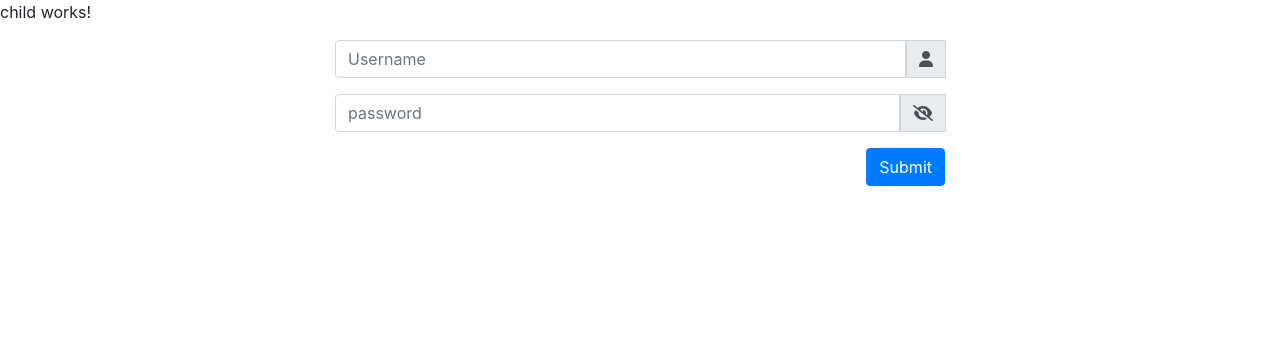
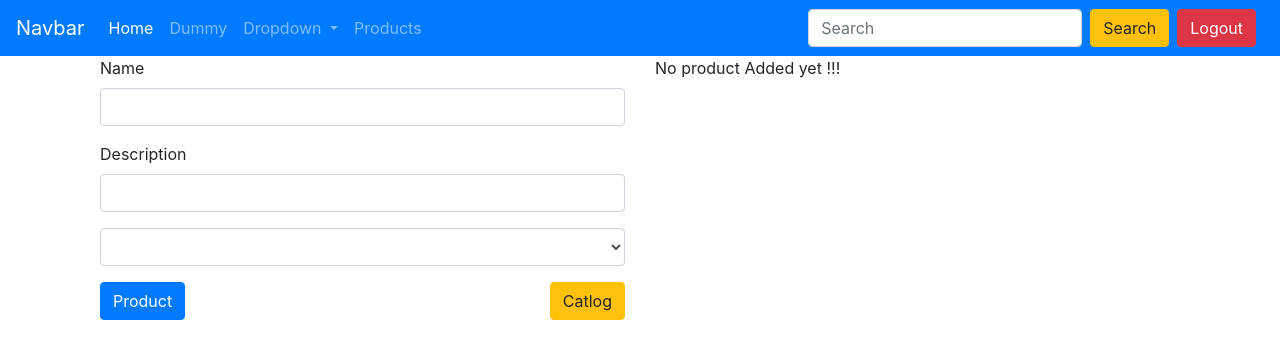
Before and after one commit to Rajeshsutare/1-practice, an Angular app: page /products in a window 1280 px wide. Before the commit this address led to /. Shown: the top 358 px of the page. Built offline with nearby package versions, Linux system fonts and the light colour scheme.

Commit message:
product comp created

```diff
--- a/src/app/app-routing.module.ts
+++ b/src/app/app-routing.module.ts
@@ -2,11 +2,13 @@ import { NgModule } from '@angular/core';
 import { RouterModule, Routes } from '@angular/router';
 import { NavbarComponent } from './pages/components/navbar/navbar.component';
 import { DummyComponent } from './pages/components/dummy/dummy.component';
+import { ProductsComponent } from './pages/components/products/products.component';
 
 const routes: Routes = [
   // {path:"", pathMatch:"full",redirectTo:"navbar"},
   // {path:"navbar",component:NavbarComponent},
   {path:"dummy",component:DummyComponent},
+  {path:"products", component:ProductsComponent}
 ];
 
 @NgModule({
--- a/src/app/app.component.html
+++ b/src/app/app.component.html
@@ -1,4 +1,4 @@
-<!-- <app-navbar></app-navbar>
-<router-outlet></router-outlet> -->
+<app-navbar></app-navbar>
+<router-outlet></router-outlet>
 
-<app-parent></app-parent>
+<!-- <app-parent></app-parent> -->
--- a/src/app/app.module.ts
+++ b/src/app/app.module.ts
@@ -9,6 +9,7 @@ import { EventsDirective } from './directives/events.directive';
 import { ChildComponent } from './pages/components/child/child.component';
 import { ParentComponent } from './pages/components/parent/parent.component';
 import { FormsModule, ReactiveFormsModule } from '@angular/forms';
+import { ProductsComponent } from './pages/components/products/products.component';
 
 @NgModule({
   declarations: [
@@ -17,7 +18,8 @@ import { FormsModule, ReactiveFormsModule } from '@angular/forms';
     DummyComponent,
     EventsDirective,
     ChildComponent,
-    ParentComponent
+    ParentComponent,
+    ProductsComponent
   ],
   imports: [
     BrowserModule,
--- a/src/app/pages/components/child/child.component.ts
+++ b/src/app/pages/components/child/child.component.ts
@@ -29,7 +29,8 @@ export class ChildComponent implements OnInit {
 
   onlogInform(){
     console.log(this.logInform.value);
-    this.toParent.emit(this.logInform.value)
+    this.toParent.emit(this.logInform.value);
+    this.logInform.reset();
 
   }
 
--- a/src/app/pages/components/navbar/navbar.component.html
+++ b/src/app/pages/components/navbar/navbar.component.html
@@ -34,7 +34,7 @@
           </div>
         </li>
         <li class="nav-item">
-          <a class="nav-link " routerLink="">comp</a>
+          <a class="nav-link " routerLink="/products">Products</a>
         </li>
       </ul>
       <form class="form-inline my-2 my-lg-0">
--- /dev/null
+++ b/src/app/pages/components/products/products.component.html
@@ -0,0 +1,63 @@
+
+
+<div class="container">
+    <div class="row">
+        <div class="col-md-6">
+            <form action="" [formGroup]="productForm" >
+                <div class="form-group">
+                    <label for="name">Name</label>
+                    <input type="text" name="name" id="name" class="form-control" formControlName="name">
+                </div>
+                <div class="form-group">
+                    <label for="description">Description</label>
+                    <input type="text" name="description" id="description" class="form-control" formControlName="description">
+                </div>
+               <div class="form-group">
+                <select name="category" id="category"  formControlName="category" class="form-control" >
+                    <label for="">Select</label>
+                    <option value="Product" >Product</option>
+                    <option value="Catlog" >Catlog</option>
+                </select>
+               </div>
+                <div class="btns d-flex justify-content-between">
+                    <button class="btn btn-primary" type="submit"
+                    (click)="onProductForm()"
+                    >Product</button>
+                    <button class="btn btn-warning" type="submit"
+                    (click)="onCatlog()"
+                    >Catlog</button>
+                </div>
+
+            </form>
+        </div>
+        <div class="col-md-6">
+    <ng-container *ngIf="productsArray.length > 0 ; else noProduct">
+        <div class="card my-3" *ngFor="let product of productsArray"
+        [ngClass]="{
+            'bg-primary': product.category === 'Product',
+            'bg-warning': product.category === 'Catlog'
+        }"
+        >
+            <div class="card-header">
+                <h3>Name: {{product.name}}</h3>
+            </div>
+            <div class="card-body">
+                <p>Description: {{product.description}}</p>
+            </div>
+            <div class="card-footer d-flex justify-content-between">
+                <p>Category: {{product.category}}</p>
+                <button class="btn btn-danger" type="button"
+                (click)="onDelCard(product.pId)"
+                >Remove</button>
+            </div>
+        </div>
+
+    </ng-container>
+    <ng-template #noProduct>
+        <p>
+            No product Added yet !!!
+        </p>
+    </ng-template>
+        </div>
+    </div>
+</div>
--- /dev/null
+++ b/src/app/pages/components/products/products.component.ts
@@ -0,0 +1,68 @@
+import { Component, OnInit } from '@angular/core';
+import { FormBuilder, FormControl, FormGroup, Validators } from '@angular/forms';
+
+@Component({
+  selector: 'app-products',
+  templateUrl: './products.component.html',
+  styleUrls: ['./products.component.scss']
+})
+export class ProductsComponent implements OnInit {
+  public productForm!:FormGroup;
+  public productsArray:Array<any>=[];
+  public pId !:any;
+  constructor(private _fb:FormBuilder) { }
+
+  ngOnInit(): void {
+    this.createForm();
+    let data = localStorage.getItem('productObj')
+    if(data != null){
+     this.productsArray = JSON.parse(data)
+    }
+    let catlogdata = localStorage.getItem('catlogObj')
+    if(catlogdata != null){
+     this.productsArray = JSON.parse(catlogdata)
+    }
+
+  }
+  createForm(){
+    this.productForm = this._fb.group({
+      name:new FormControl(null,[Validators.required]),
+      description:new FormControl(null,[Validators.required]),
+      category:new FormControl(null,[Validators.required]),
+    })
+  }
+
+  onProductForm(){
+  console.log(  this.productForm.value);
+  let productObj = {
+      name:this.productForm.controls['name'].value,
+      description:this.productForm.controls['description'].value,
+      category:this.productForm.controls['category'].value,
+      pId :this.productsArray.length+1
+    }
+    this.productsArray.push(productObj)
+    console.log(this.productsArray);
+    this.productForm.reset()
+    localStorage.setItem('productObj',JSON.stringify(this.productsArray))
+  }
+
+  onCatlog(){
+    let catlogObj={
+      name:this.productForm.controls['name'].value,
+      description:this.productForm.controls['description'].value,
+      category:this.productForm.controls['category'].value,
+      pId :this.productsArray.length+1
+    }
+    this.productsArray.push(catlogObj)
+    localStorage.setItem("catlogObj",JSON.stringify(this.productsArray))
+  }
+
+  onDelCard(id:any){
+    for(let i=0; i<this.productsArray.length; i++){
+      if(this.productsArray[i].pId === id){
+        this.productsArray.splice(i,1)
+      }
+    }
+  }
+
+}
```
Also changed, not shown: src/app/pages/components/products/products.component.scss (added), 1 other file (tests, documents, lock files or other folders).
